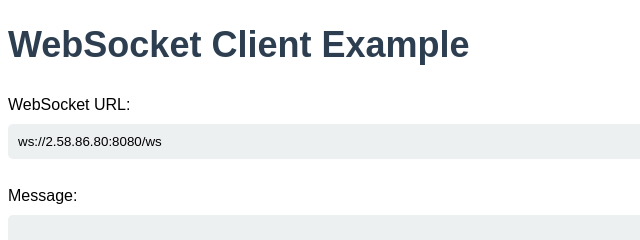
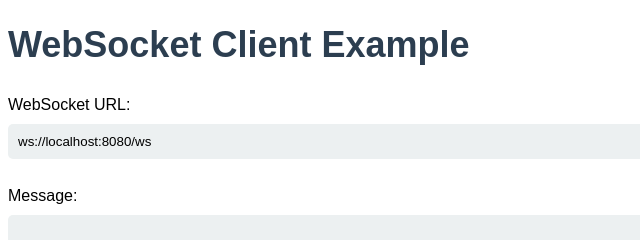
Before and after one commit to prcwzm/gchatgpt, a plain HTML site: page static/index.html in a window 1280 px wide. Shown: the top 240 px of the page, 0-640 px from the left. Drawn offline with Linux system fonts and the light colour scheme.

Commit message:
20230329 zenowu gchatgpt 0.0.6 localhost

```diff
--- a/static/index.html
+++ b/static/index.html
@@ -55,7 +55,7 @@
 <h1>WebSocket Client Example</h1>
 <form onsubmit="return false;">
     <label for="url">WebSocket URL:</label>
-    <input type="text" id="url" value="ws://2.58.86.80:8080/ws">
+    <input type="text" id="url" value="ws://localhost:8080/ws">
     <br><br>
     <label for="message">Message:</label>
     <input type="text" id="message">
```
